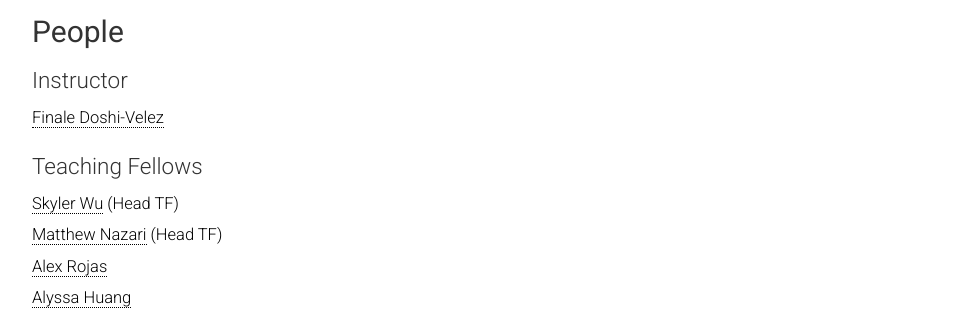
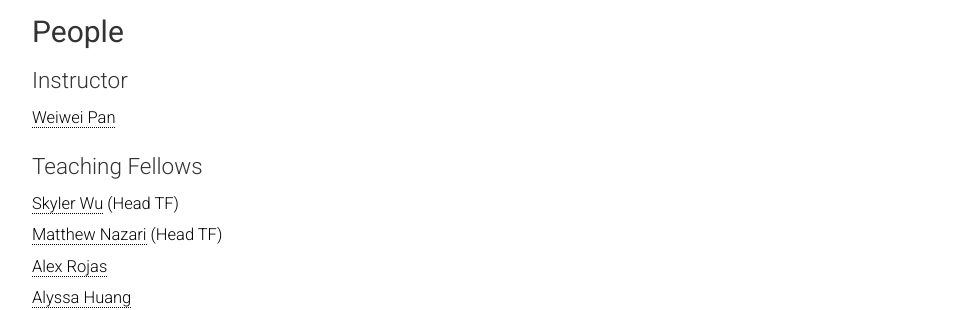
Before and after one commit to harvard-ml-courses/cs181-web, a Jekyll site: the page built from staff.html, in a window 1280 px wide. Shown: the part 246-556 px from the top of the page, without its empty margins (158-1121 px from the left). Built offline with Jekyll 4.4.1, drawn with Linux system fonts in a browser that asks for light colours.

Commit message:
Update staff.html

```diff
--- a/staff.html
+++ b/staff.html
@@ -10,7 +10,7 @@
         <h2 class="title">People</h2>
         <h3>Instructor</h3>
         <ul class="lists">
-            <li><a href="mailto:finale@seas.harvard.edu">Finale Doshi-Velez</a></li>
+            <li><a href="mailto:weiweipan@g.harvard.edu">Weiwei Pan</a></li>
         </ul>
 
         <h3>Teaching Fellows</h3>
```
